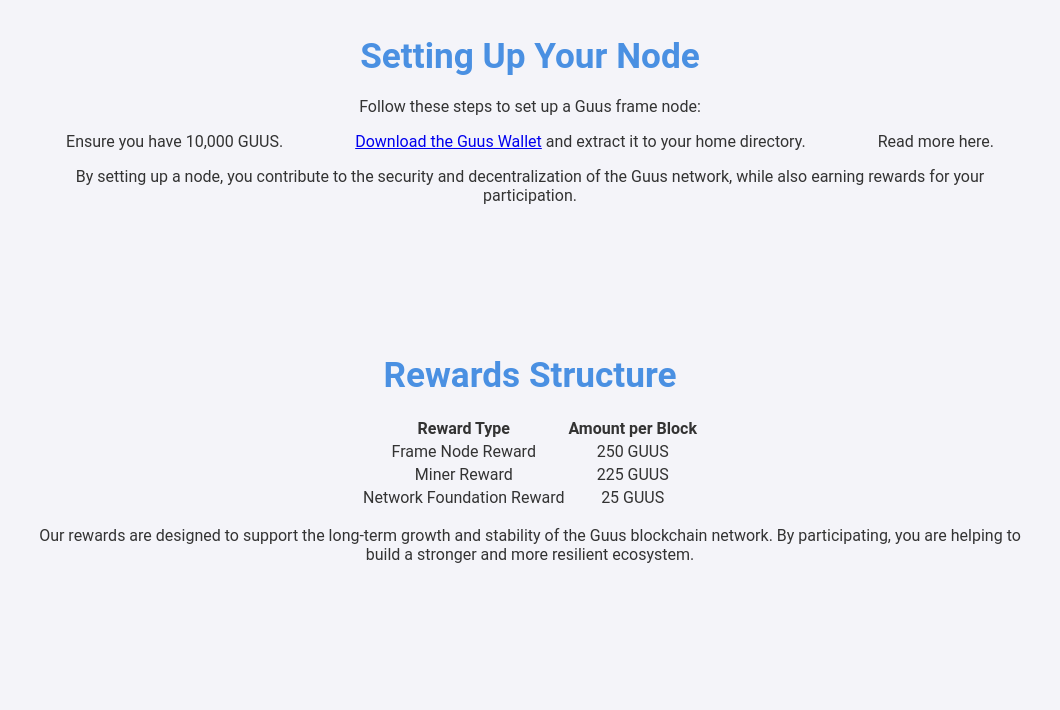
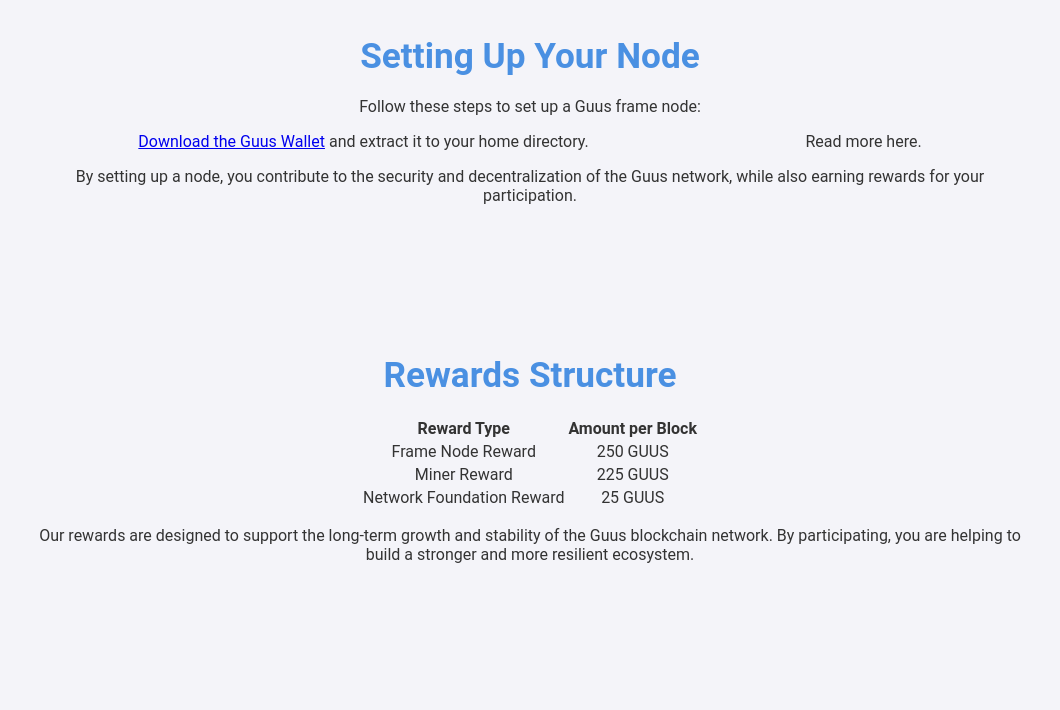
Before and after one commit to framepix/framepix.github.io, a plain HTML site: page index.html in a window 1280 px wide. Shown: the part 2140-2850 px from the top of the page, without its empty margins (110-1170 px from the left). Drawn offline with Linux system fonts and the light colour scheme.

Commit message:
Update index.html

```diff
--- a/index.html
+++ b/index.html
@@ -130,8 +130,7 @@
         <h2>Setting Up Your Node</h2>
         <p>Follow these steps to set up a Guus frame node:</p>
         <ol>
-            <li>Ensure you have 10,000 GUUS.</li>
-            <li><a href="https://guus.org/download">Download the Guus Wallet</a> and extract it to your home directory.</li>
+            <li><a href="https://github.com/framepix/guus-core/releases/tag/v12.0.0">Download the Guus Wallet</a> and extract it to your home directory.</li>
             <li><a href"https://docs.guus.website">Read more here.</a></li>
         </ol>
         <p>By setting up a node, you contribute to the security and decentralization of the Guus network, while also earning rewards for your participation.</p>
```
